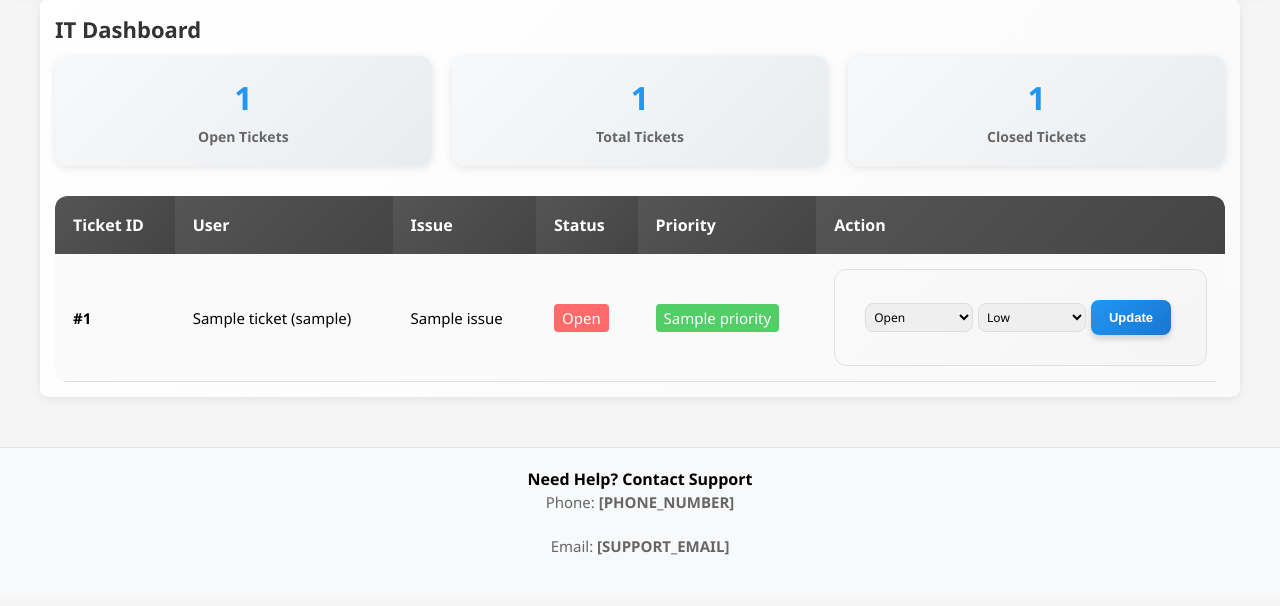
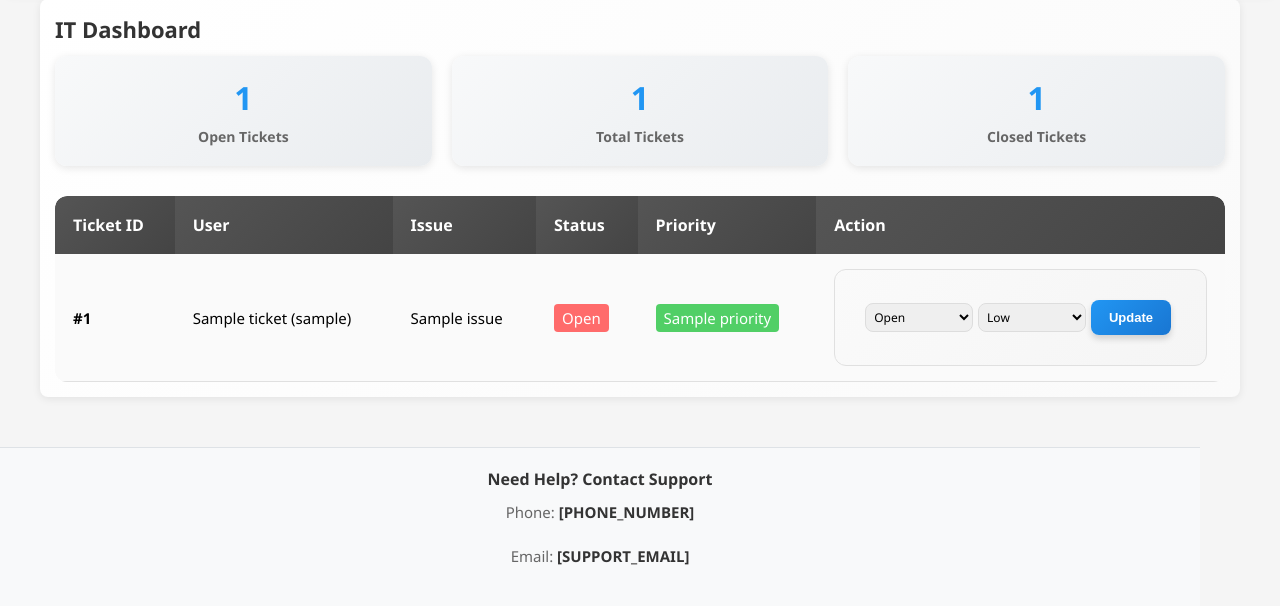
Before and after one commit to flabbsterr/Techgenie-Project, a Flask app: template it-support-portal/templates/it_dashboard.html in a window 1280 px wide. Shown: the part 107-713 px from the top of the page. Run offline with Flask 2, Linux system fonts and the light colour scheme; the template is opened without the code that fills it: most values are stand-ins (such as "Sample title", 1, 10 or a date in 2020).

Commit message:
Extra QOL Changes

```diff
--- a/it-support-portal/static/style.css
+++ b/it-support-portal/static/style.css
@@ -988,3 +988,42 @@ body.dark-mode .stat-number {
 body.dark-mode .stat-label {
     color: #b0b0b0;
 }
+
+.footer {
+    margin-top: 50px;
+    padding: 20px;
+    background-color: #f8f9fa;
+    text-align: center;
+    border-top: 1px solid #dee2e6;
+    transition: background-color 0.3s ease, border-color 0.3s ease;
+    max-width: 1200px;`n    margin-left: auto;`n    margin-right: auto;`n}
+
+body.dark-mode .footer {
+    background-color: #2a2a2a;
+    border-top-color: #3a3a3a;
+    max-width: 1200px;`n    margin-left: auto;`n    margin-right: auto;`n}
+
+.footer h4 {
+    color: #333;
+    margin-bottom: 10px;
+}
+
+body.dark-mode .footer h4 {
+    color: #e0e0e0;
+}
+
+.footer p {
+    color: #666;
+}
+
+body.dark-mode .footer p {
+    color: #b0b0b0;
+}
+
+.footer strong {
+    color: #333;
+}
+
+body.dark-mode .footer strong {
+    color: #ffa500;
+}
--- a/it-support-portal/templates/base.html
+++ b/it-support-portal/templates/base.html
@@ -33,7 +33,7 @@
         {% block content %}{% endblock %}
     </main>
 
-    <footer style="margin-top: 50px; padding: 20px; background-color: #f8f9fa; text-align: center; border-top: 1px solid #dee2e6;">
+    <footer class="footer">
         <div>
             <h4>Need Help? Contact Support</h4>
             <p>Phone: <strong>[PHONE_NUMBER]</strong></p>
```
Also changed, not shown: it-support-portal/main.py (+14 -2 lines), it-support-portal/tickets.db (added).
